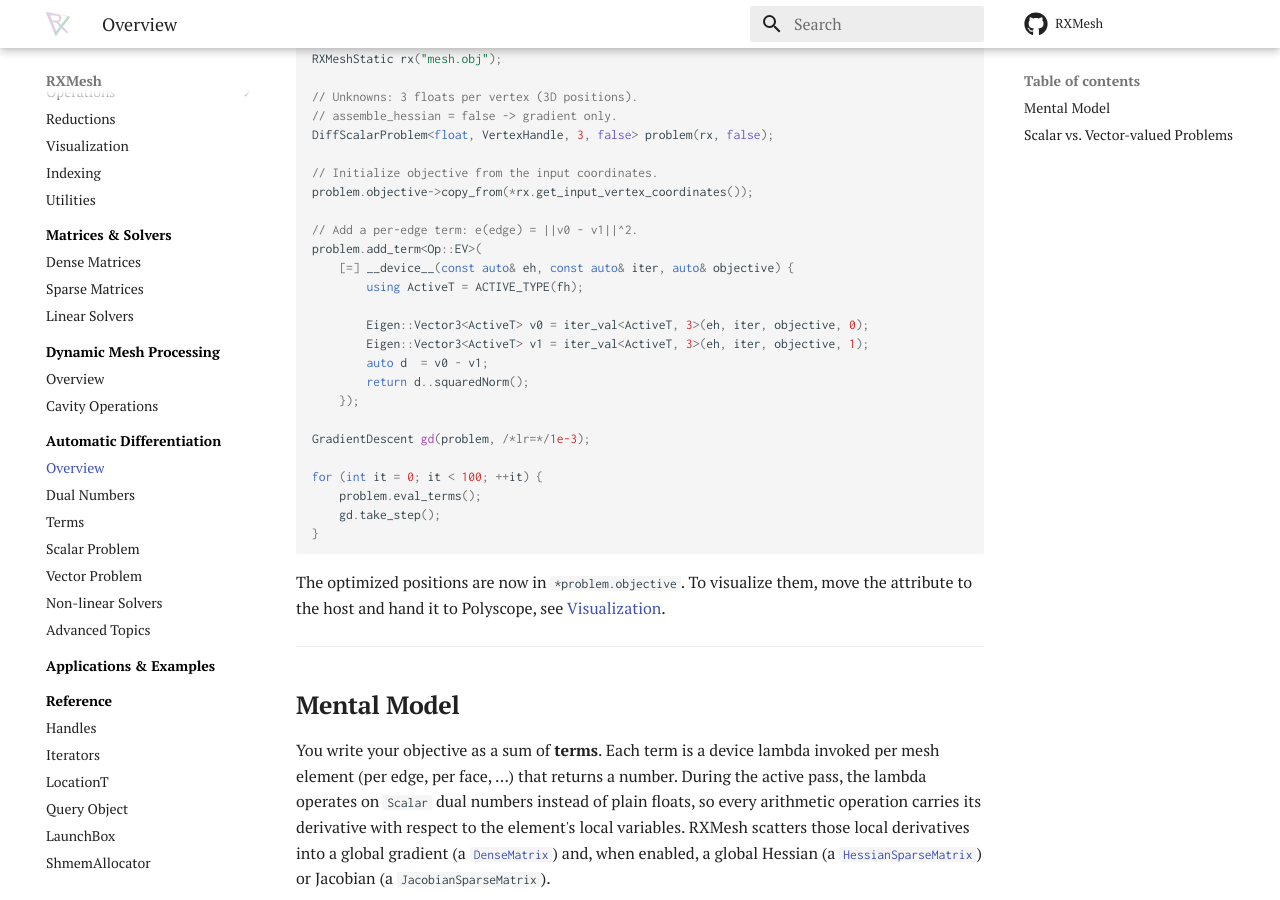
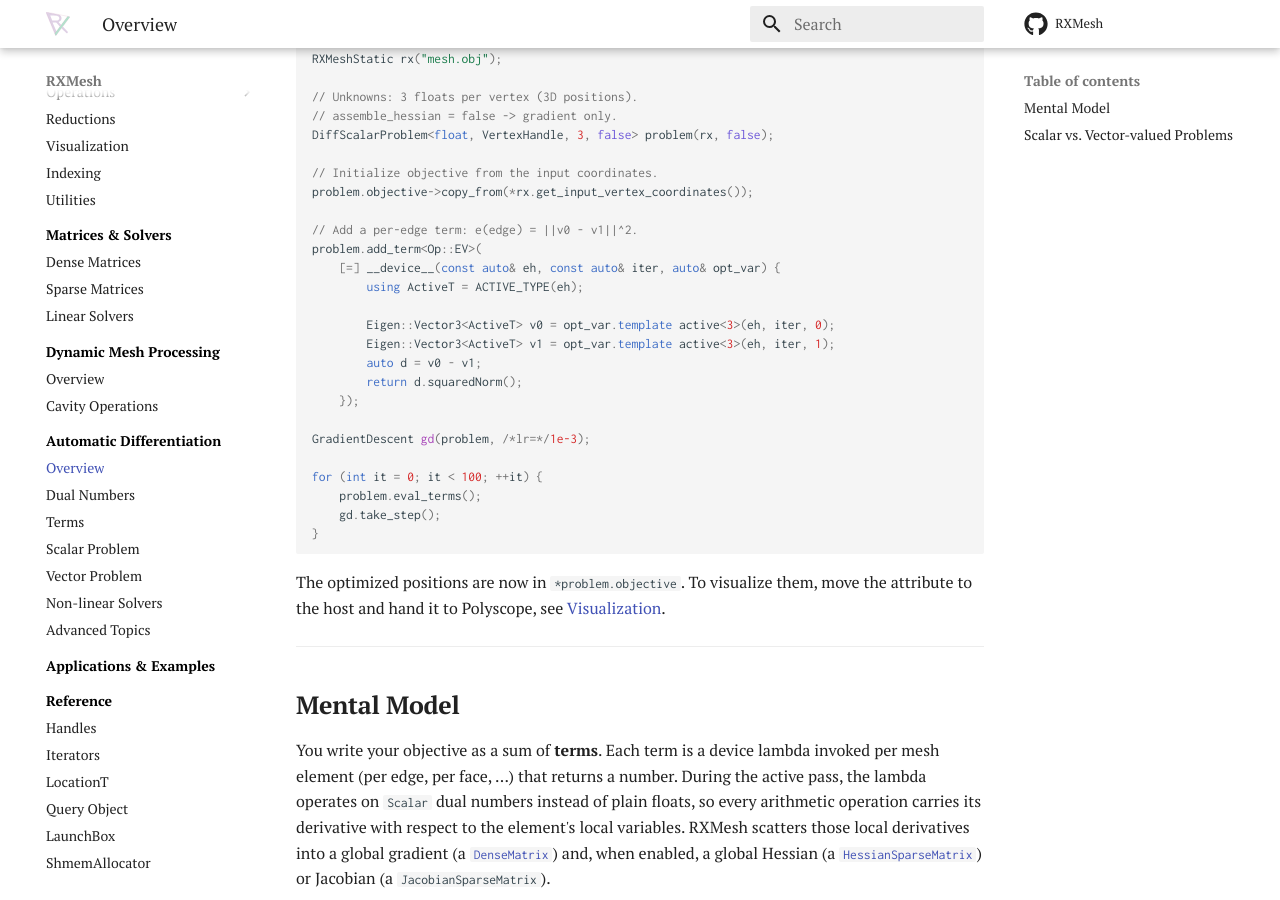
Before and after one commit to Ahdhn/RXMeshDocs, an MkDocs documentation site: the page built from docs/rxmesh/ad.md, in a window 1280 px wide and 900 px high, scrolled down 509 px. Built offline with MkDocs 1.6.1 and Material for MkDocs 9.7.7, drawn with Linux system fonts in a browser that asks for light colours; comment, search, counter and statistics services are not loaded.

Commit message:
Update ad.md

```diff
--- a/docs/rxmesh/ad.md
+++ b/docs/rxmesh/ad.md
@@ -20,13 +20,13 @@ problem.objective->copy_from(*rx.get_input_vertex_coordinates());
 
 // Add a per-edge term: e(edge) = ||v0 - v1||^2.
 problem.add_term<Op::EV>(
-    [=] __device__(const auto& eh, const auto& iter, auto& objective) {
-        using ActiveT = ACTIVE_TYPE(fh);
+    [=] __device__(const auto& eh, const auto& iter, auto& opt_var) {
+        using ActiveT = ACTIVE_TYPE(eh);
 
-        Eigen::Vector3<ActiveT> v0 = iter_val<ActiveT, 3>(eh, iter, objective, 0);
-        Eigen::Vector3<ActiveT> v1 = iter_val<ActiveT, 3>(eh, iter, objective, 1);
-        auto d  = v0 - v1;
-        return d..squaredNorm();
+        Eigen::Vector3<ActiveT> v0 = opt_var.template active<3>(eh, iter, 0);
+        Eigen::Vector3<ActiveT> v1 = opt_var.template active<3>(eh, iter, 1);
+        auto d = v0 - v1;
+        return d.squaredNorm();
     });
 
 GradientDescent gd(problem, /*lr=*/1e-3);
```
